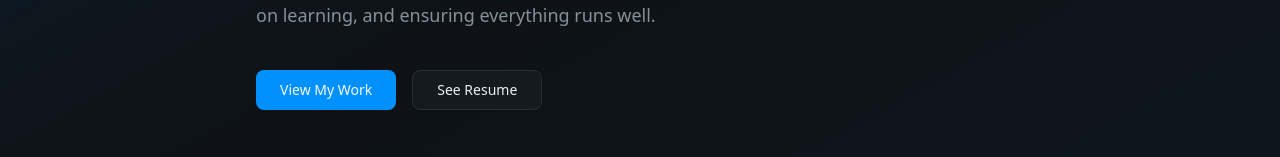
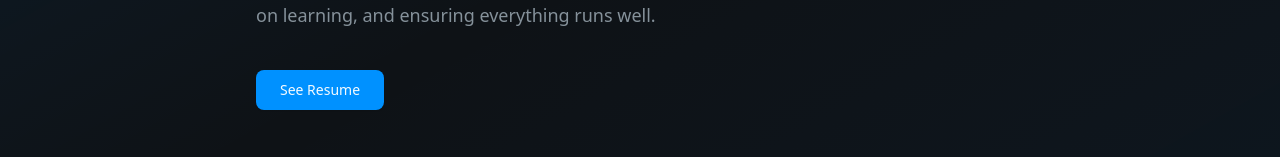
Before and after one commit to LegitKnots/Personal-Website-Portfolio, a Next.js app: page / in a window 1280 px wide. Shown: the part 496-653 px from the top of the page. Built offline with nearby package versions, Linux system fonts and the light colour scheme.

Commit message:
Button Swap

```diff
--- a/app/page.tsx
+++ b/app/page.tsx
@@ -36,16 +36,16 @@ export default function AboutPage() {
                   size="lg"
                   className="bg-primary hover:bg-primary/90 transition-all duration-300 hover:scale-105"
                 >
-                  <Link href="/projects">View My Work</Link>
+                  <Link href="/resume">See Resume</Link>
                 </Button>
-                <Button
+                {/* <Button
                   asChild
                   size="lg"
                   variant="outline"
                   className="hover:bg-primary/10 hover:border-primary transition-all duration-300 bg-transparent"
                 >
                   <Link href="/resume">See Resume</Link>
-                </Button>
+                </Button> */}
               </div>
 
               {/* Social Links */}
```
